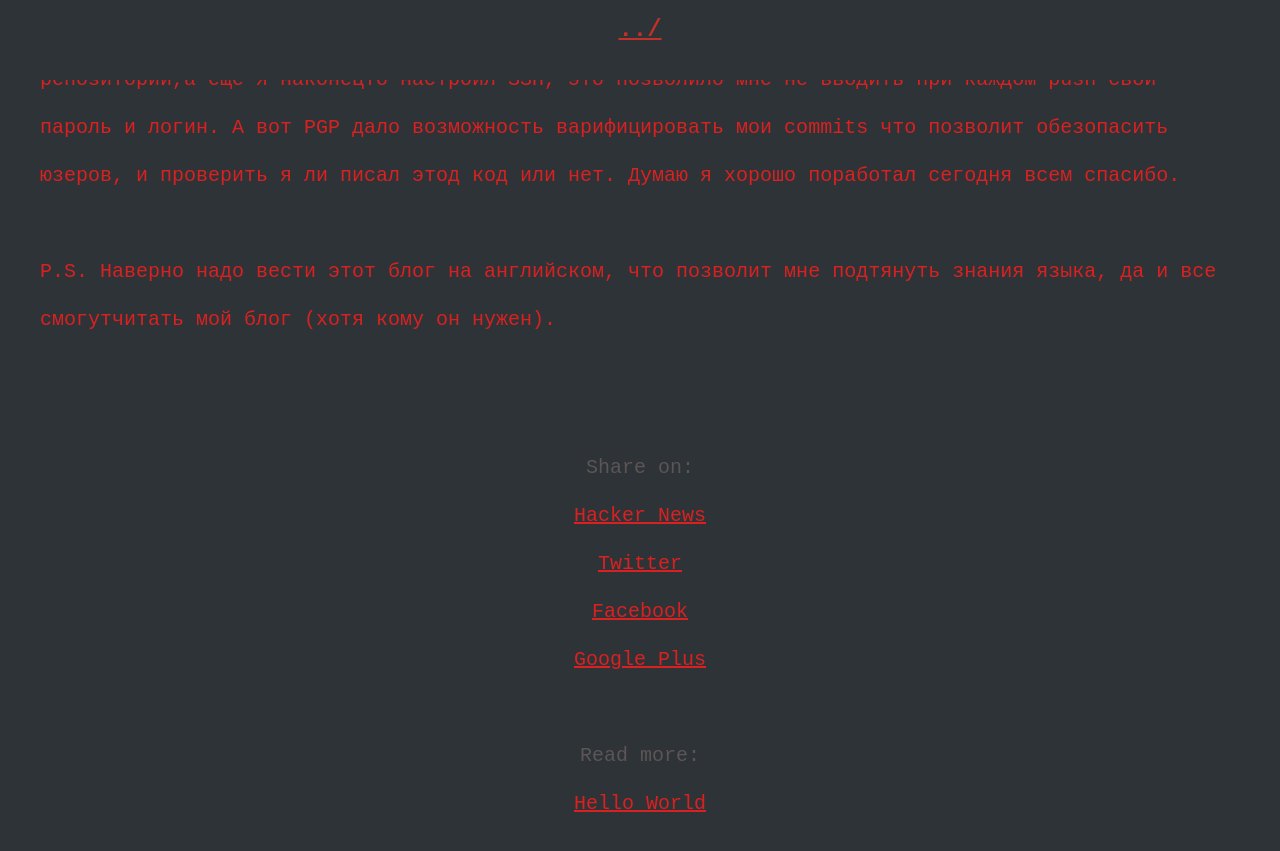
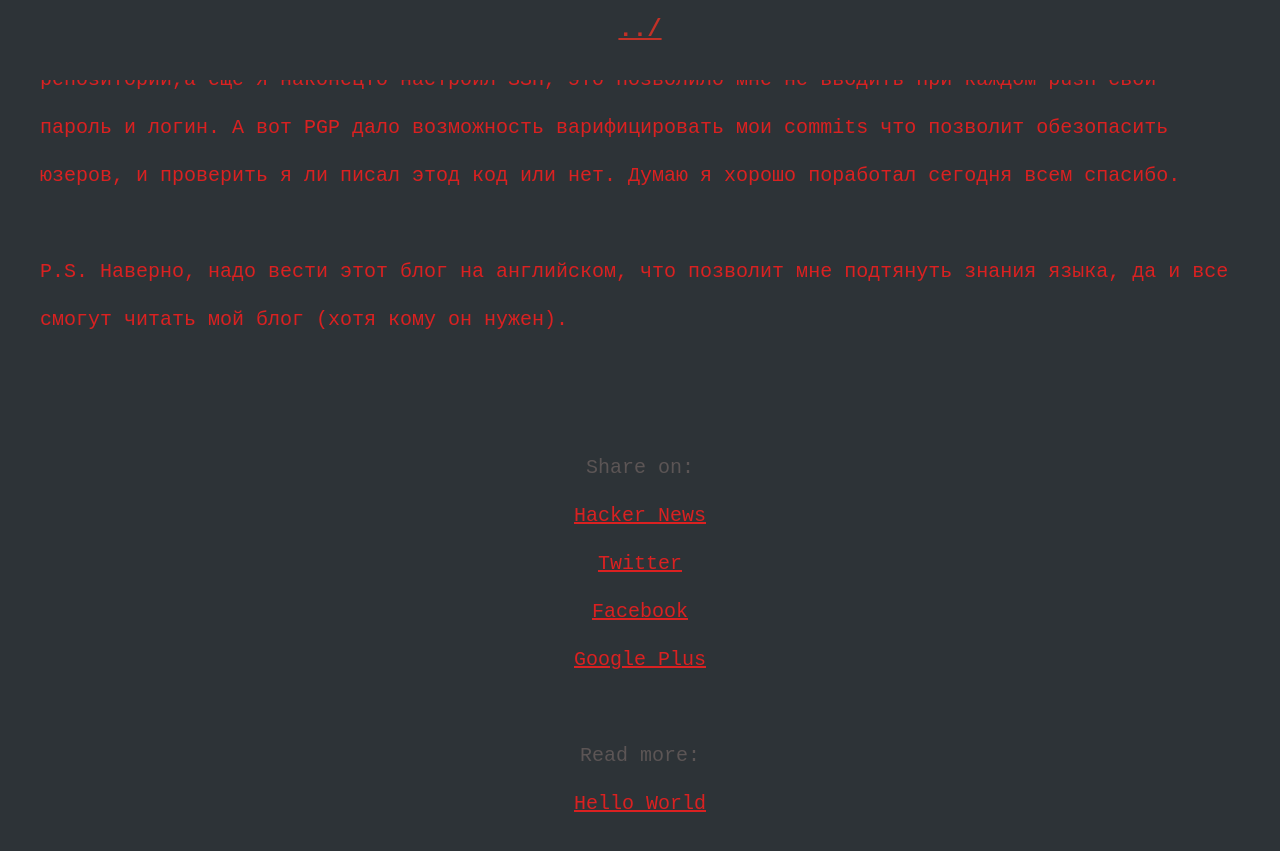
Before and after one commit to xxxvik-xakerxxx/xxxvik-xakerxxx.github.io, a Jekyll site: the page built from _posts/2017-06-16-SSH-PGP.markdown, in a window 1280 px wide and 900 px high, scrolled down 354 px. Shown: the top 851 px of the window. Built offline with Jekyll 4.4.1, drawn with Linux system fonts in a browser that asks for light colours.

Commit message:
new post

```diff
--- a/_posts/2017-06-16-SSH-PGP.markdown
+++ b/_posts/2017-06-16-SSH-PGP.markdown
@@ -13,4 +13,4 @@ redirect_from: "/writing/SSH PGP/"
 
 Сегодня я решил плотно занятся оформлением своего GitHub, был создан этот сайт, также почищены репозитории,а еще я наконецто настроил SSH, это позволило мне не вводить при каждом push свой пароль и логин. А вот PGP дало возможность варифицировать мои commits что позволит обезопасить юзеров, и проверить я ли писал этод код или нет. Думаю я хорошо поработал сегодня всем спасибо.
 
-P.S. Наверно надо вести этот блог на английском, что позволит мне подтянуть знания языка, да и все смогутчитать мой блог (хотя кому он нужен).
+P.S. Наверно, надо вести этот блог на английском, что позволит мне подтянуть знания языка, да и все смогут читать мой блог (хотя кому он нужен).
```
